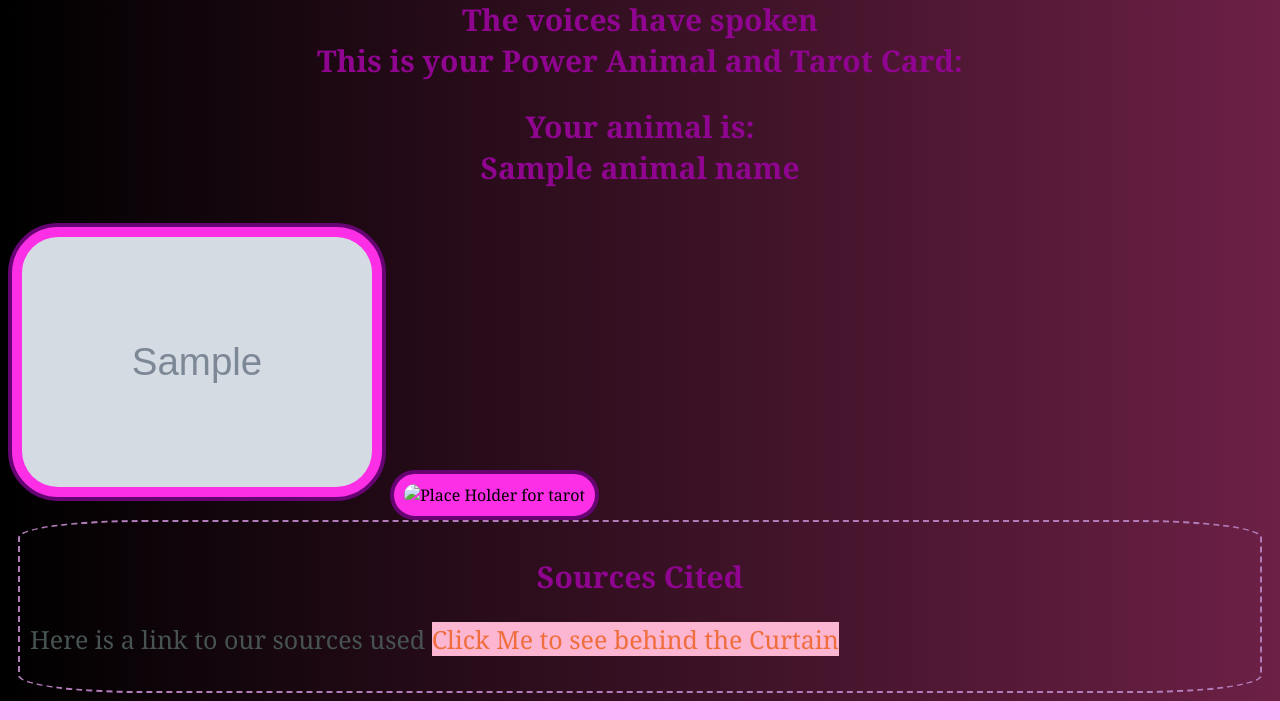
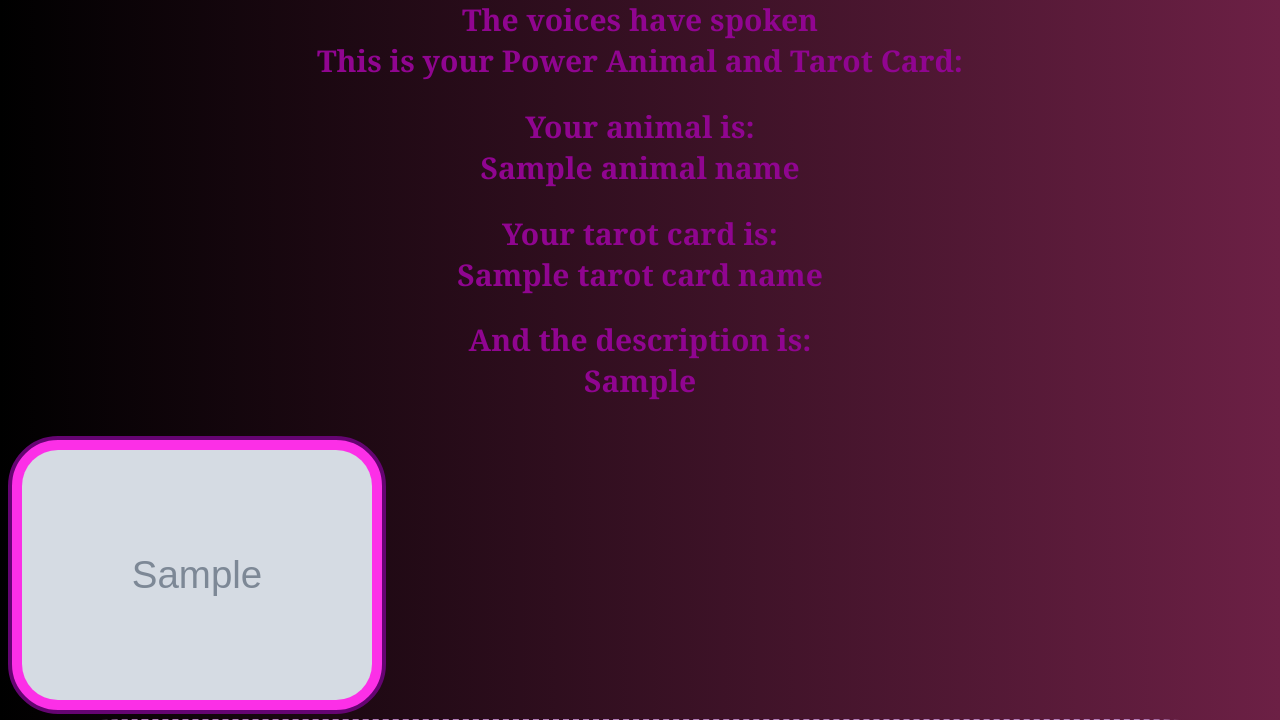
Before and after one commit to Stewtec612/project_3--api-jordan-stewart-noelle-sif, a Flask app: template templates/results.html in a window 1280 px wide. Shown: the part 498-1218 px from the top of the page. Run offline with Flask 2, Linux system fonts and the light colour scheme; the template is opened without the code that fills it: most values are stand-ins (such as "Sample title", 1, 10 or a date in 2020); grey boxes marked "Sample" are stand-in pictures.

Commit message:
added tarot meaning and name to web page

```diff
--- a/app.py
+++ b/app.py
@@ -28,7 +28,8 @@
     animal_name = get_animal_name()
     horoscope = get_horoscope(user_zodiac)
     animal_image_url = get_animal_picture()
-    tarot_card_url = get_tarot_card()
+    tarot_card_name = get_tarot_card()[0]
+    tarot_card_meaning = get_tarot_card[1]
 
     # # TODO for testing
     # animal_name = 'cheetah'
@@ -37,7 +38,7 @@
     # tarot_card_url = 'https://upload.wikimedia.org/wikipedia/commons/thumb/9/90/RWS_Tarot_00_Fool.jpg/255px-RWS_Tarot_00_Fool.jpg'
 
     # create new web page with results
-    return render_template('results.html', animal_name=animal_name, horoscope=horoscope, animal_image_url=animal_image_url, tarot_card_url=tarot_card_url)
+    return render_template('results.html', animal_name=animal_name, horoscope=horoscope, animal_image_url=animal_image_url, tarot_card_name=tarot_card_name,tarot_card_meaning=tarot_card_meaning)
 
 
 @app.route('/save_fate', methods=['POST'])
--- a/templates/results.html
+++ b/templates/results.html
@@ -36,15 +36,15 @@
 
         <h2>Your animal is: <br> {{ animal_name }}</h2>
 
+        <h2>Your tarot card is: <br> {{ tarot_card_name }}</h2>
+        <h2>And the description is: <br> {{ tarot_card_meaning }}</h2>
+
+
             <img class="favorite-image" src="{{ animal_image_url }}" alt="Place holder for animal"
             title="animal"
             height="250"
             width="350">
 
-            <img class="favorite-image" src="{{ tarot_card_url }}" alt="Place Holder for tarot"
-            title="tarot"
-            height="250"
-            width="350">
 
 
     </div>
```
